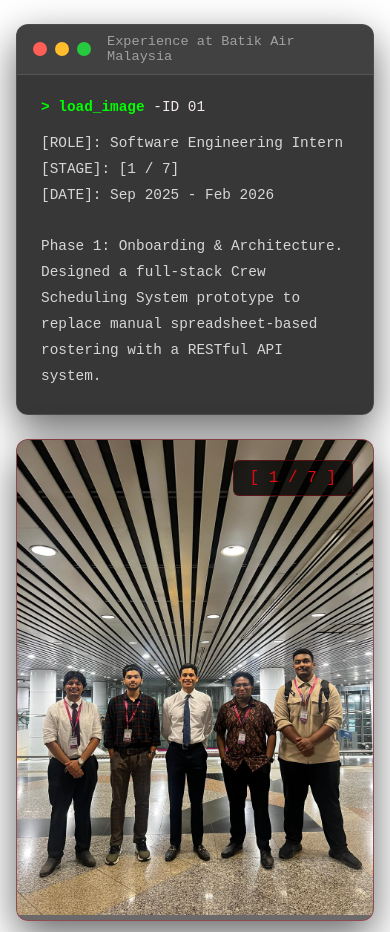
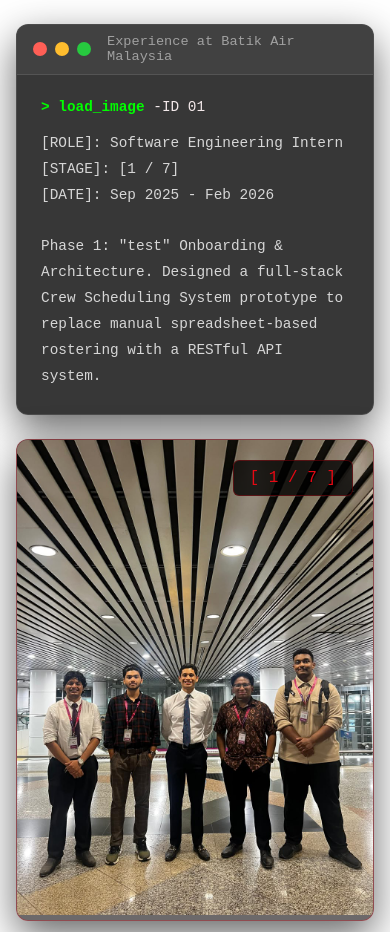
Before and after one commit to sfwnbaek/portfolio, a React (Vite) app: page / in a window 390 px wide. Shown: the part 1320-2252 px from the top of the page. Built offline with nearby package versions, Linux system fonts and the light colour scheme.

Commit message:
testing coding from phone [skip netlify]

```diff
--- a/src/components/About/AboutData.js
+++ b/src/components/About/AboutData.js
@@ -9,7 +9,7 @@
     images: [
       {
         url: 'batik4.jpeg',
-        desc: 'Phase 1: Onboarding & Architecture. Designed a full-stack Crew Scheduling System prototype to replace manual spreadsheet-based rostering with a RESTful API system.'
+        desc: 'Phase 1: "test" Onboarding & Architecture. Designed a full-stack Crew Scheduling System prototype to replace manual spreadsheet-based rostering with a RESTful API system.'
       },
       {
         url: 'batik7.jpeg',
```
